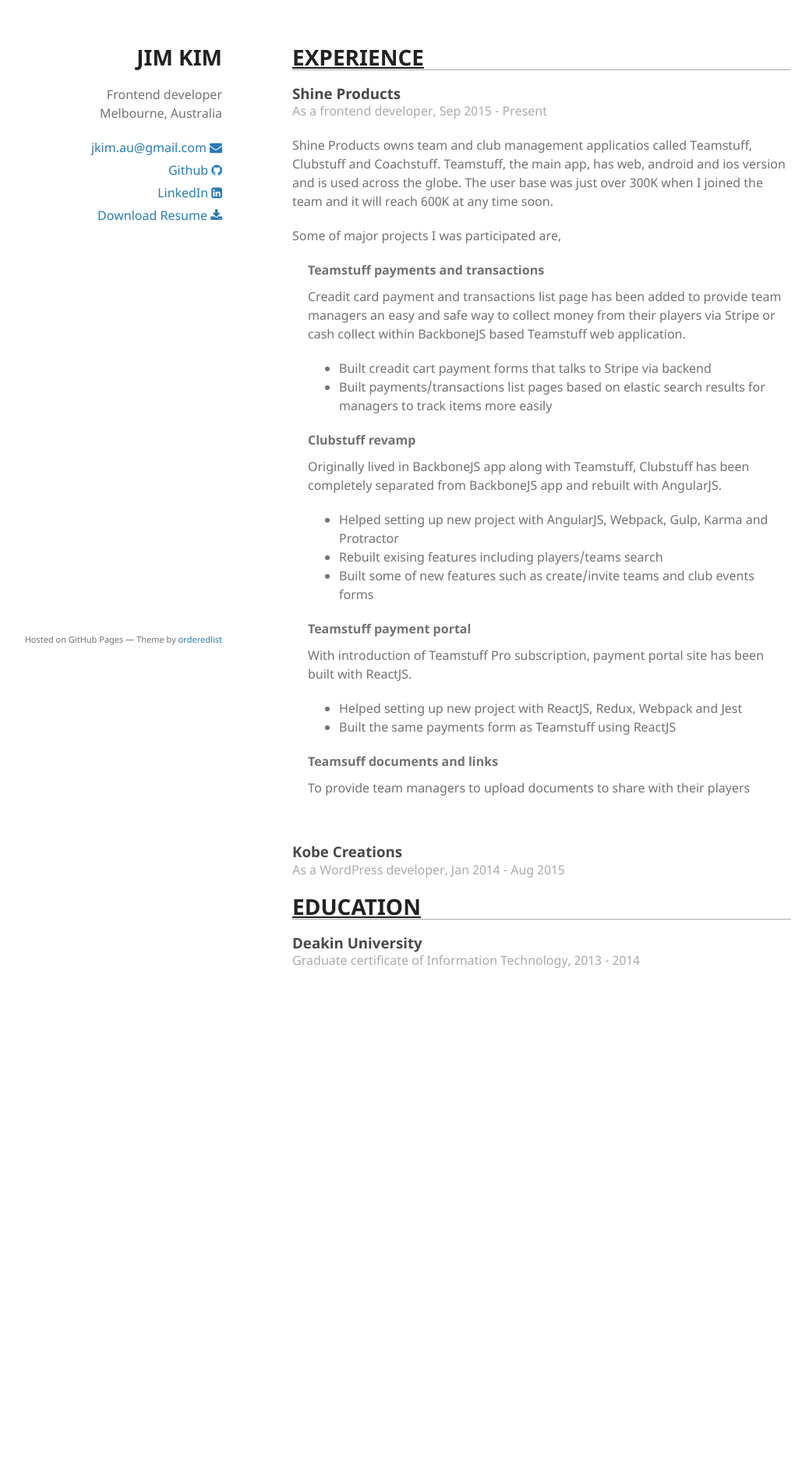
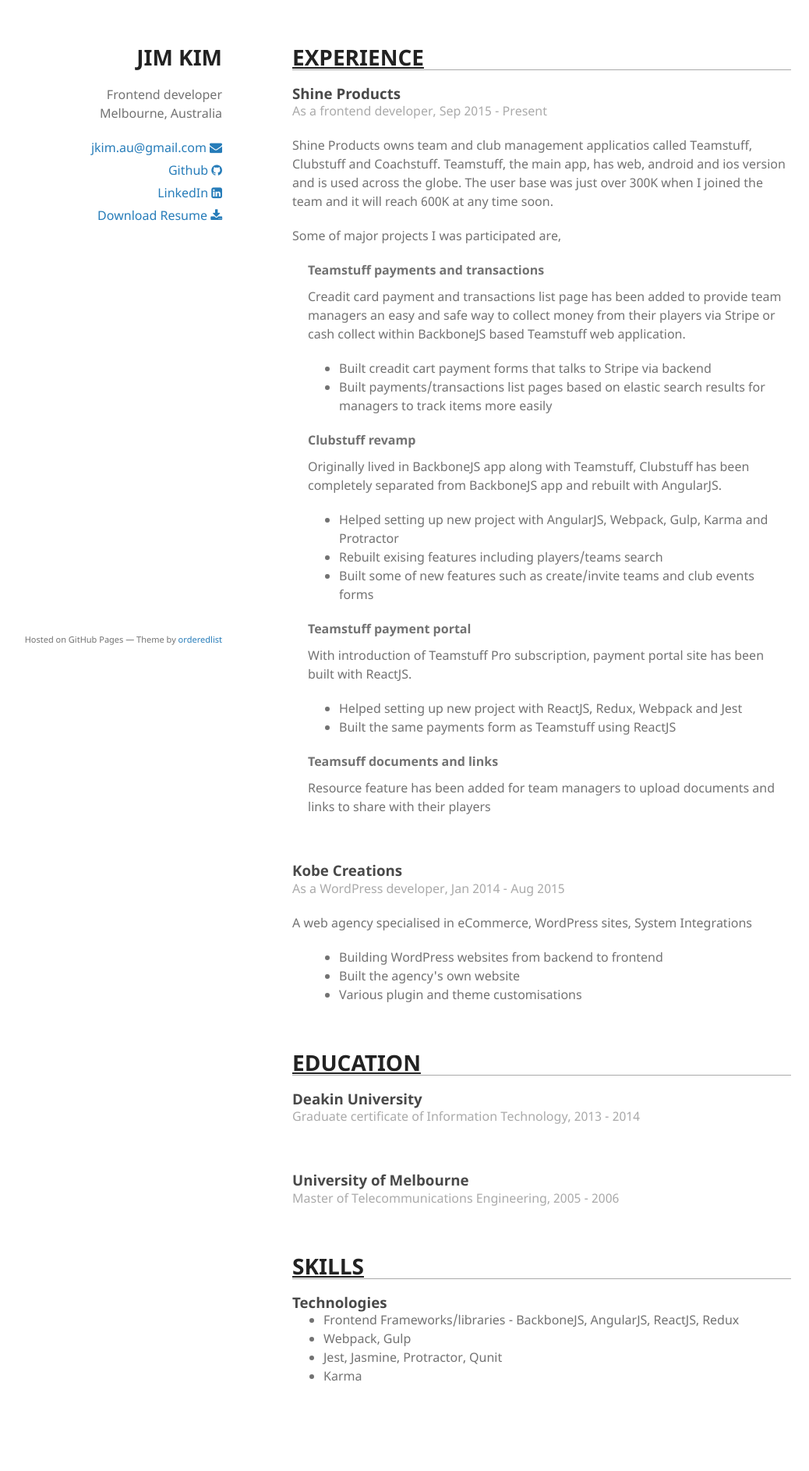
Before and after one commit to jkimau/jkimau.github.io, a Jekyll site: the page built from _pages/resume.html, in a window 1280 px wide. Shown: the whole page at 78% size, without its empty margins (125-1163 px from the left). Built offline with Jekyll 4.4.1, drawn with Linux system fonts in a browser that asks for light colours; before the commit the page ends 1313 px from its top, so only the background shows below that.

Commit message:
resume(WIP)

```diff
--- a/_pages/resume.html
+++ b/_pages/resume.html
@@ -63,8 +63,8 @@
 
       <div class="project">
         <p class="stress">Teamsuff documents and links</p>
-        <p>To provide team managers to upload documents to share with
-          their players</p>
+        <p>Resource feature has been added for team managers to upload
+          documents and links to share with their players</p>
       </div>
     </div>
   </div>
@@ -73,8 +73,15 @@
     <h3 class="heading">Kobe Creations</h3>
     <p class="description">As a WordPress developer, Jan 2014 - Aug 2015</p>
 
+    <p>A web agency specialised in eCommerce, WordPress sites, System
+      Integrations</p>
+
     <div class="indent">
-
+      <ul>
+        <li>Building WordPress websites from backend to frontend</li>
+        <li>Built the agency's own website</li>
+        <li>Various plugin and theme customisations</li>
+      </ul>
     </div>
   </div>
 </div>
@@ -85,4 +92,23 @@
     <h3 class="heading">Deakin University</h3>
     <p class="description">Graduate certificate of Information Technology, 2013 - 2014</p>
   </div>
+
+  <div class="section-details">
+    <h3 class="heading">University of Melbourne</h3>
+    <p class="description">Master of Telecommunications Engineering, 2005 - 2006</p>
+  </div>
 </div>
+
+<div class="section">
+  <h1 class="section-title">SKILLS</h1>
+  <div class="section-details">
+    <h3 class="heading">Technologies</h3>
+    <ul>
+      <li>Frontend Frameworks/libraries - BackboneJS, AngularJS, ReactJS, Redux
+        </li>
+      <li>Webpack, Gulp</li>
+      <li>Jest, Jasmine, Protractor, Qunit</li>
+      <li>Karma</li>
+    </ul>
+  </div>
+</div>
--- a/assets/css/style.scss
+++ b/assets/css/style.scss
@@ -9,6 +9,10 @@
 
 .wrapper {
   width: 1000px;
+
+  .section {
+    margin-bottom: 60px;
+  }
 }
 
 header {
```
